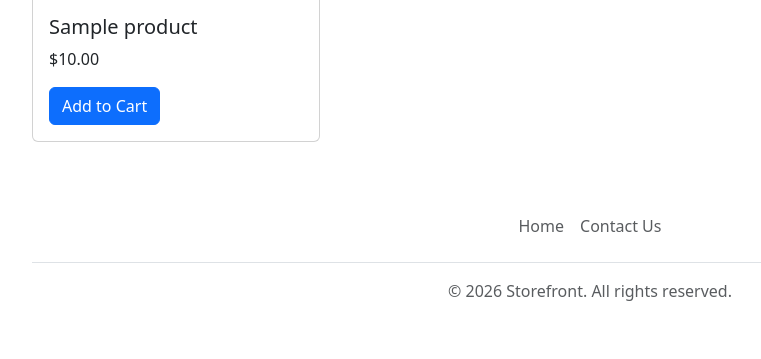
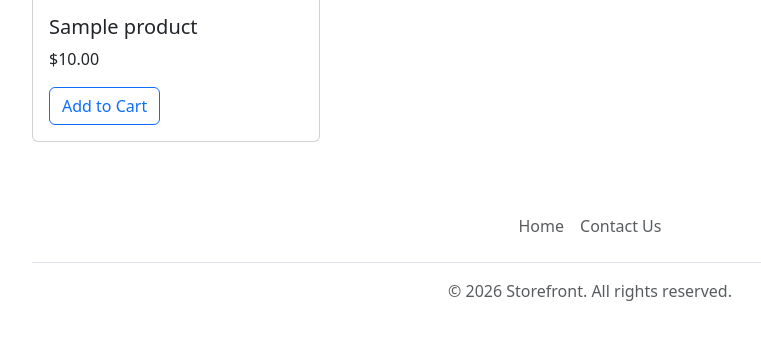
Before and after one commit to roshansaganti/django-storefront, a Django app: page / in a window 1280 px wide. Shown: the part 633-992 px from the top of the page, without its empty margins (50-811 px from the left). Run offline with Django 4.2, Linux system fonts and the light colour scheme; tables that the repository leaves empty hold one stand-in row (values such as "Sample post"); some libraries are stand-ins or nearby versions.

Commit message:
Update index.html

```diff
--- a/store/templates/index.html
+++ b/store/templates/index.html
@@ -24,7 +24,7 @@
                             <h5 class="card-title">{{ product.name }}</h5>
                             <p class="card-text">${{ product.price|floatformat:2 }}</p>
                             <!-- <p class="card-text">{{ product.description }}</p> -->
-                            <a href="#" class="btn btn-primary">Add to Cart</a>
+                            <a href="#" class="btn btn-outline-primary">Add to Cart</a>
                         </div>
                     </div>
                 </div>
```
